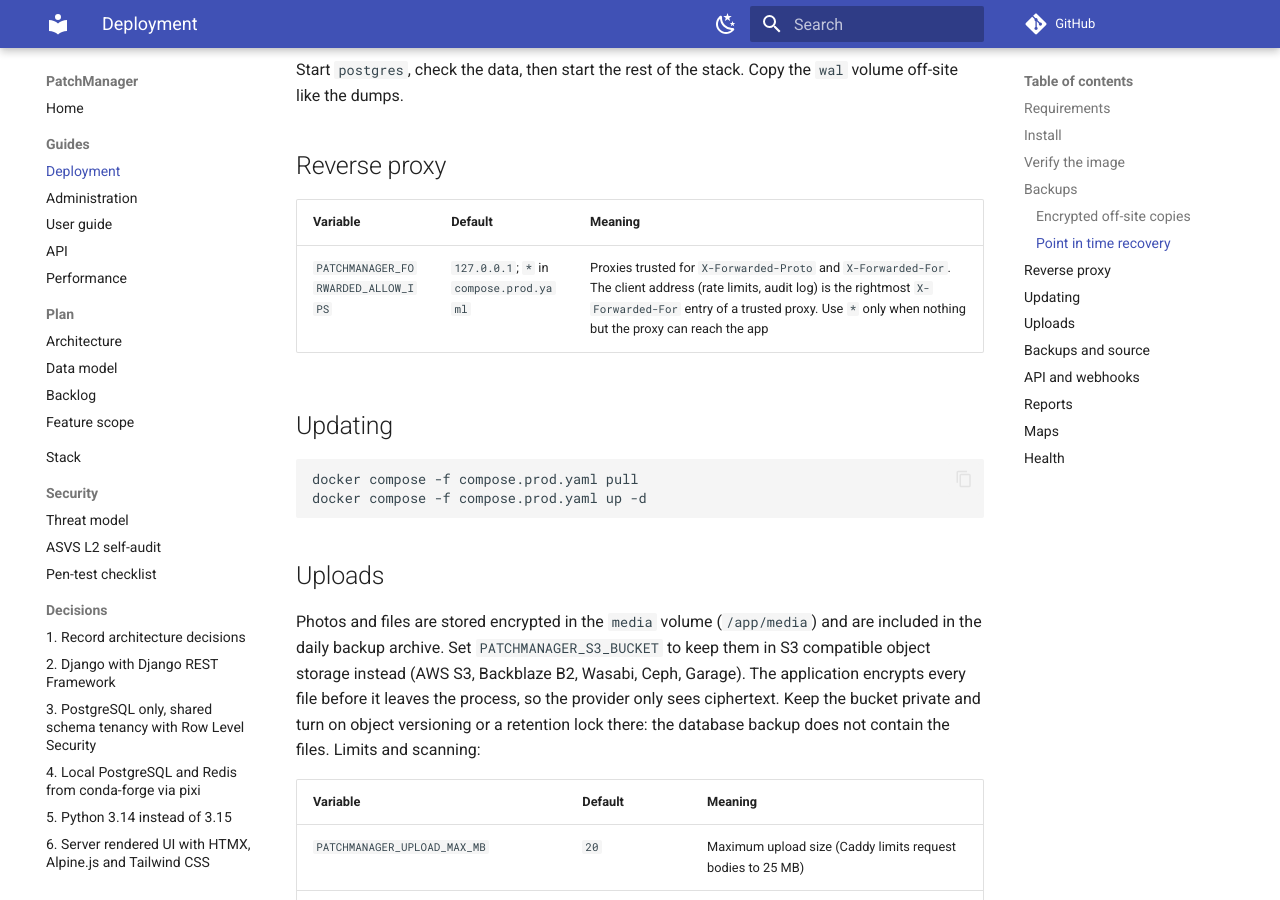
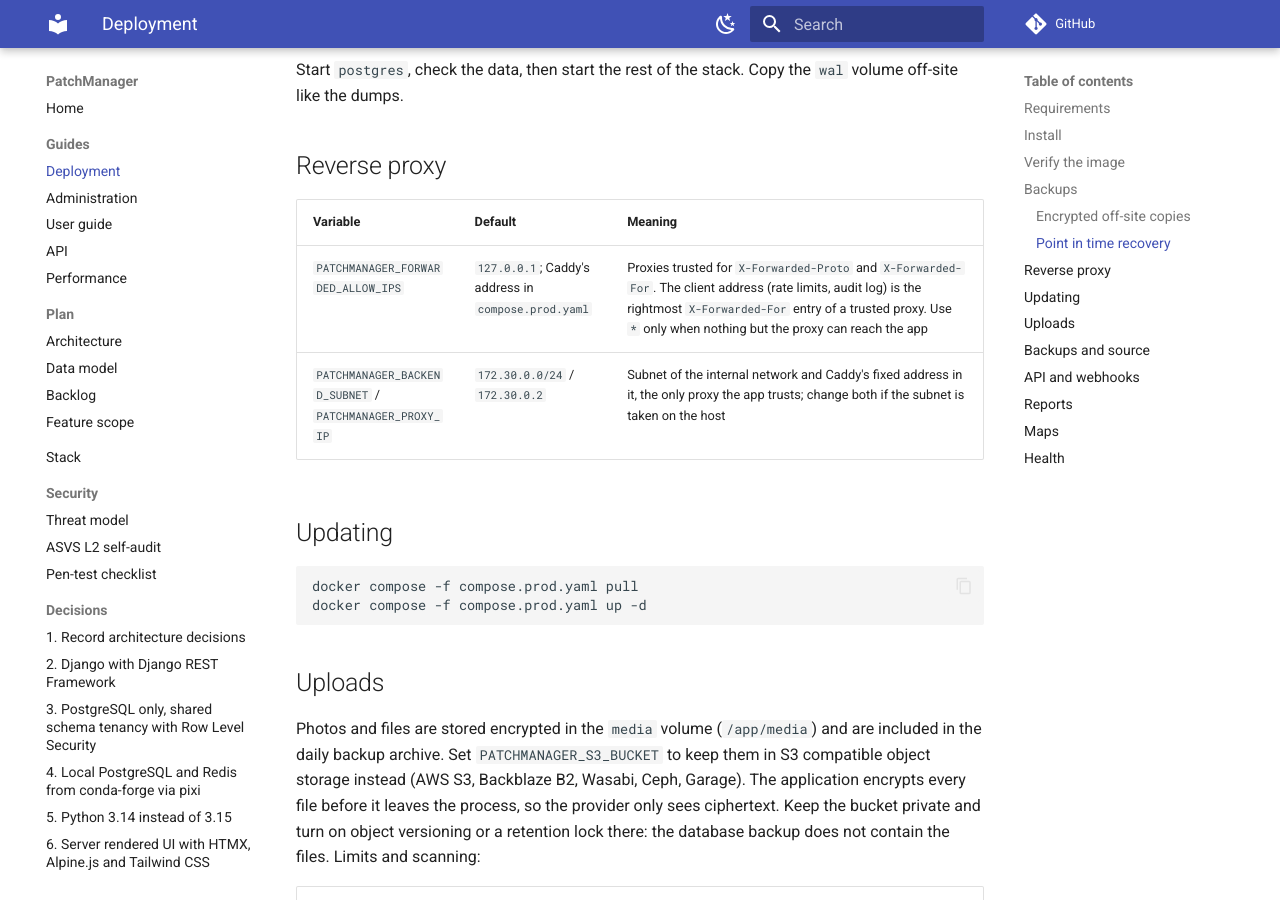
Before and after one commit to MalteKiefer/PatchManager, an MkDocs documentation site: the page built from docs/guides/deployment.md, in a window 1280 px wide and 900 px high, scrolled down 3205 px. Built offline with MkDocs 1.6.1 and Material for MkDocs 9.7.7, drawn with Linux system fonts in a browser that asks for light colours; comment, search, counter and statistics services are not loaded.

Commit message:
Trust only Caddy's address for forwarded headers
With the application on the egress network, peers other than Caddy can
reach it, so trusting every address would let them spoof
X-Forwarded-For and dodge rate limits or falsify the audit log. Caddy
gets a fixed address on the backend network and is the only trusted
proxy; the off-site copy gets its own network.

```diff
--- a/docs/guides/deployment.md
+++ b/docs/guides/deployment.md
@@ -155,7 +155,8 @@ write ahead log. This is not part of the CI drill; rehearse it before relying on
 
 | Variable | Default | Meaning |
 |---|---|---|
-| `PATCHMANAGER_FORWARDED_ALLOW_IPS` | `127.0.0.1`; `*` in `compose.prod.yaml` | Proxies trusted for `X-Forwarded-Proto` and `X-Forwarded-For`. The client address (rate limits, audit log) is the rightmost `X-Forwarded-For` entry of a trusted proxy. Use `*` only when nothing but the proxy can reach the app |
+| `PATCHMANAGER_FORWARDED_ALLOW_IPS` | `127.0.0.1`; Caddy's address in `compose.prod.yaml` | Proxies trusted for `X-Forwarded-Proto` and `X-Forwarded-For`. The client address (rate limits, audit log) is the rightmost `X-Forwarded-For` entry of a trusted proxy. Use `*` only when nothing but the proxy can reach the app |
+| `PATCHMANAGER_BACKEND_SUBNET` / `PATCHMANAGER_PROXY_IP` | `172.30.0.0/24` / `172.30.0.2` | Subnet of the internal network and Caddy's fixed address in it, the only proxy the app trusts; change both if the subnet is taken on the host |
 
 ## Updating
 
```
Also changed, not shown: compose.prod.yaml (+12 -4 lines).
